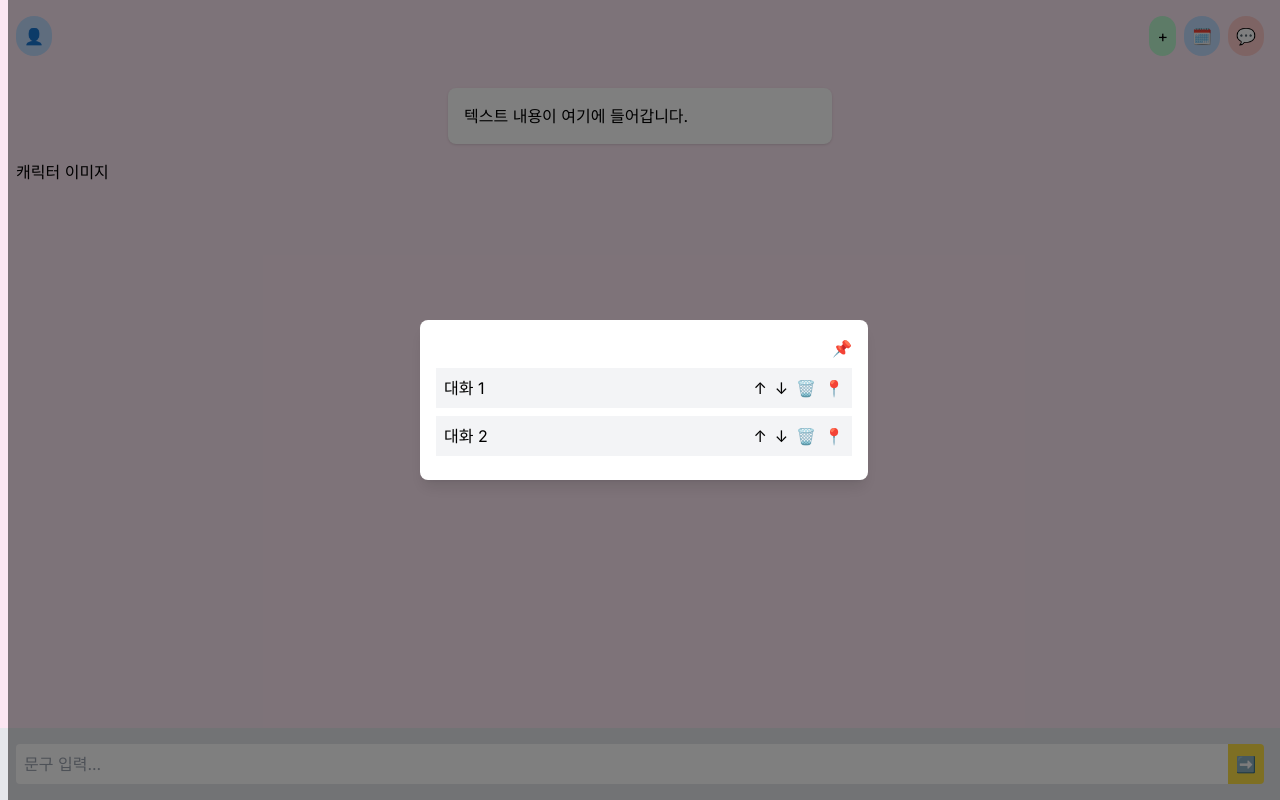
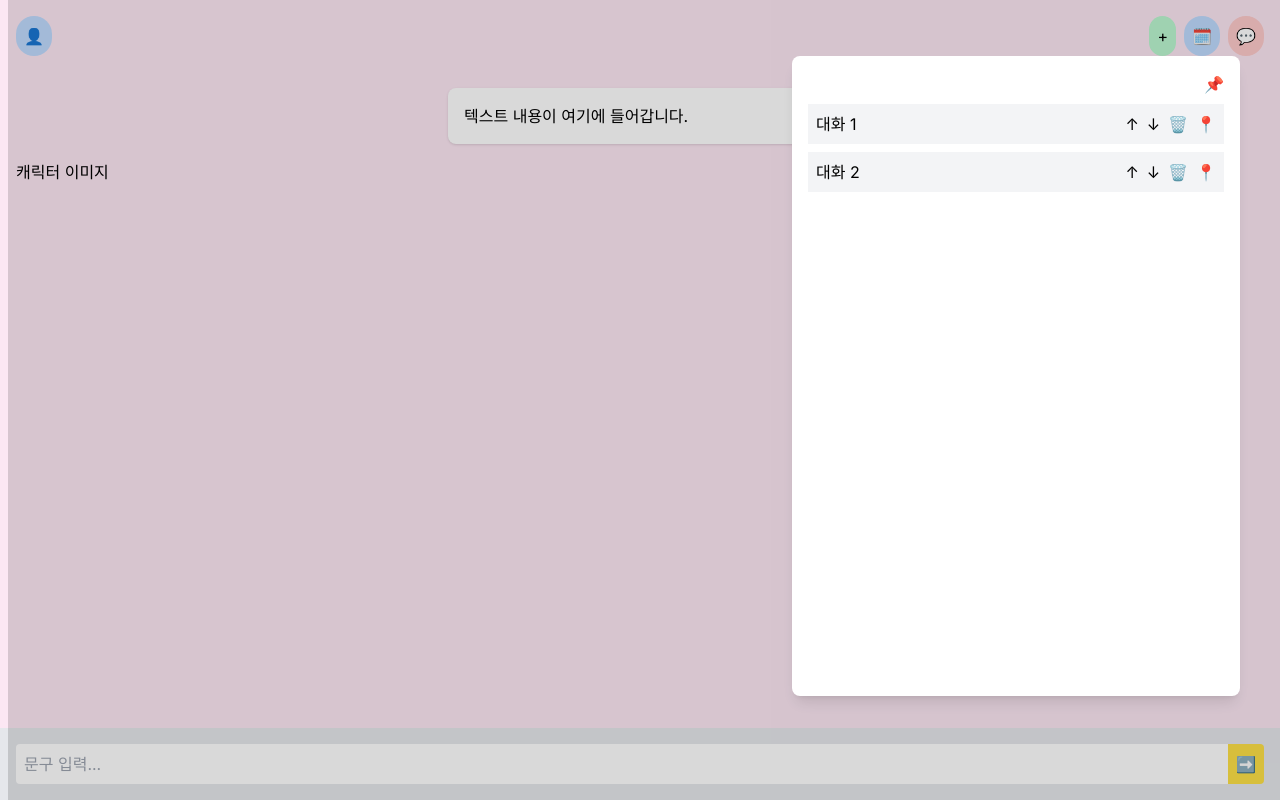
Before and after one commit to JungYoungSick/24-01-27_yourQuestion, a Next.js app in the folder yourquestion/: page / in a window 1280 px wide. Both pictures are taken after a click on the button "🗓️". Built offline with nearby package versions, Linux system fonts and the light colour scheme.

Commit message:
talkList div 사이즈 조절 및 팝업창 종료, 핀위치 수정

```diff
--- a/yourquestion/src/app/component/talklist.tsx
+++ b/yourquestion/src/app/component/talklist.tsx
@@ -41,8 +41,8 @@ export const TalkList: React.FC = () => {
         🗓️
       </button>
       {isPopupOpen && (
-        <div className="fixed inset-0 bg-black bg-opacity-50 flex justify-center items-center">
-          <div className="bg-white p-4 rounded-lg shadow-lg w-full max-w-md">
+        <div className="fixed inset-0 bg-black bg-opacity-15 flex justify-end items-start">
+          <div className="bg-white p-4 w-1/2 mt-14 mr-10  h-4/5 rounded-lg shadow-lg max-w-md">
             <div className="flex justify-end">
               {/* 팝업 닫기 버튼 */}
               <button onClick={handleListCloseClick}>📌</button>
```
